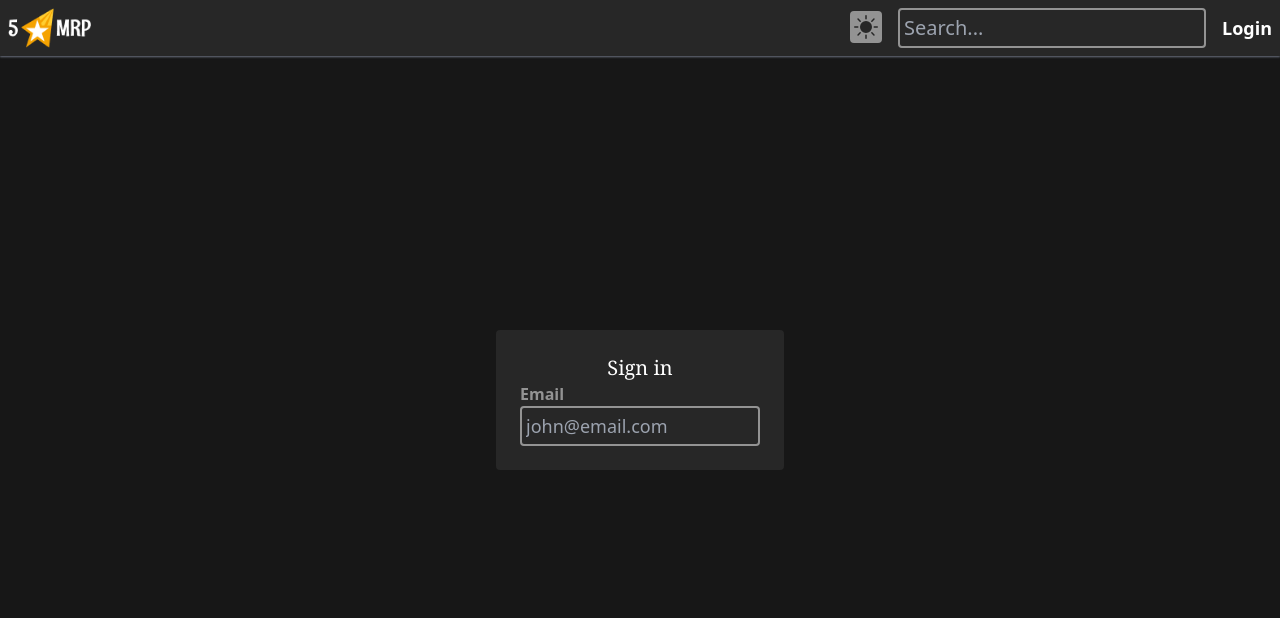
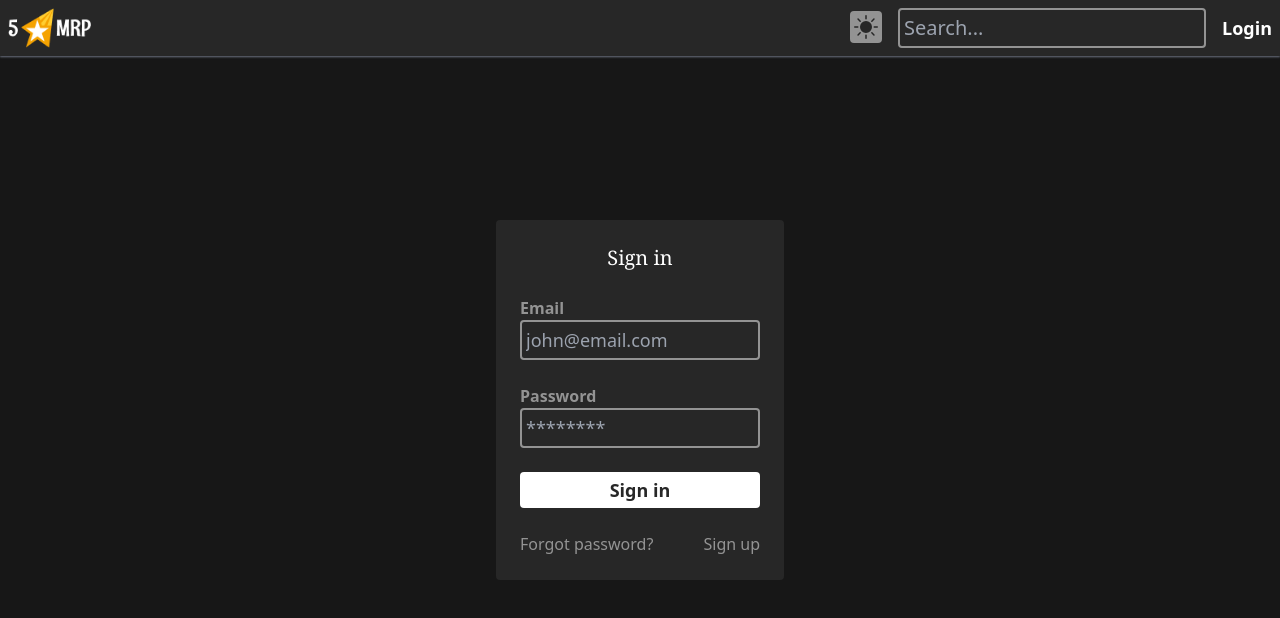
Before and after one commit to KYOYA-OGA/mern-review-app-frontend, a React (Create React App) app: page / in a window 1280 px wide. Shown: the top 618 px of the page. Built offline with nearby package versions, Linux system fonts and the light colour scheme; the HTML template or start-up script is replaced by a standard one.

Commit message:
created sign in form

```diff
--- a/src/components/auth/Signin.jsx
+++ b/src/components/auth/Signin.jsx
@@ -1,25 +1,32 @@
 import React from 'react';
 import Container from '../Container';
+import FormInput from '../form/FormInput';
+import Submit from '../form/Submit';
+import Title from '../form/Title';
 
 export default function Signin() {
   return (
     <div className="fixed inset-0 bg-primary -z-10 flex justify-center items-center">
       <Container>
-        <form className="bg-secondary rounded p-6 w-72">
-          <h1 className="text-xl text-white font-serif text-center">Sign in</h1>
-          <div className="flex flex-col-reverse">
-            <input
-              type="text"
-              id="email"
-              className="bg-transparent rounded border-2 border-dark-subtle w-full text-lg outline-none focus:border-white p-1 text-white peer"
-              placeholder="john@email.com"
-            />
-            <label
-              htmlFor="email"
-              className="font-semibold text-dark-subtle peer-focus:text-white transition-colors self-start"
+        <form className="bg-secondary rounded p-6 w-72 space-y-6">
+          <Title>Sign in</Title>
+          <FormInput label="Email" name="email" placeholder="john@email.com" />
+          <FormInput label="Password" name="password" placeholder="********" />
+          <Submit value="Sign in" />
+
+          <div className="flex justify-between">
+            <a
+              className="text-dark-subtle hover:text-white transition-colors"
+              href="#"
             >
-              Email
-            </label>
+              Forgot password?
+            </a>
+            <a
+              className="text-dark-subtle hover:text-white transition-colors"
+              href="#"
+            >
+              Sign up
+            </a>
           </div>
         </form>
       </Container>
--- /dev/null
+++ b/src/components/form/FormInput.jsx
@@ -0,0 +1,21 @@
+import React from 'react';
+
+export default function FormInput({ name, label, placeholder, ...rest }) {
+  return (
+    <div className="flex flex-col-reverse">
+      <input
+        id={name}
+        name={name}
+        className="bg-transparent rounded border-2 border-dark-subtle w-full text-lg outline-none focus:border-white p-1 text-white peer"
+        placeholder={placeholder}
+        {...rest}
+      />
+      <label
+        htmlFor={name}
+        className="font-semibold text-dark-subtle peer-focus:text-white transition-colors self-start"
+      >
+        {label}
+      </label>
+    </div>
+  );
+}
--- /dev/null
+++ b/src/components/form/Submit.jsx
@@ -0,0 +1,11 @@
+import React from 'react';
+
+export default function Submit({ value }) {
+  return (
+    <input
+      type="submit"
+      className="w-full rounded bg-white hover:bg-opacity-90 transition-opacity font-semibold text-lg text-secondary cursor-pointer p-1"
+      value={value}
+    />
+  );
+}
--- /dev/null
+++ b/src/components/form/Title.jsx
@@ -0,0 +1,7 @@
+import React from 'react';
+
+export default function Title({ children }) {
+  return (
+    <h1 className="text-xl text-white font-serif text-center">{children}</h1>
+  );
+}
```
